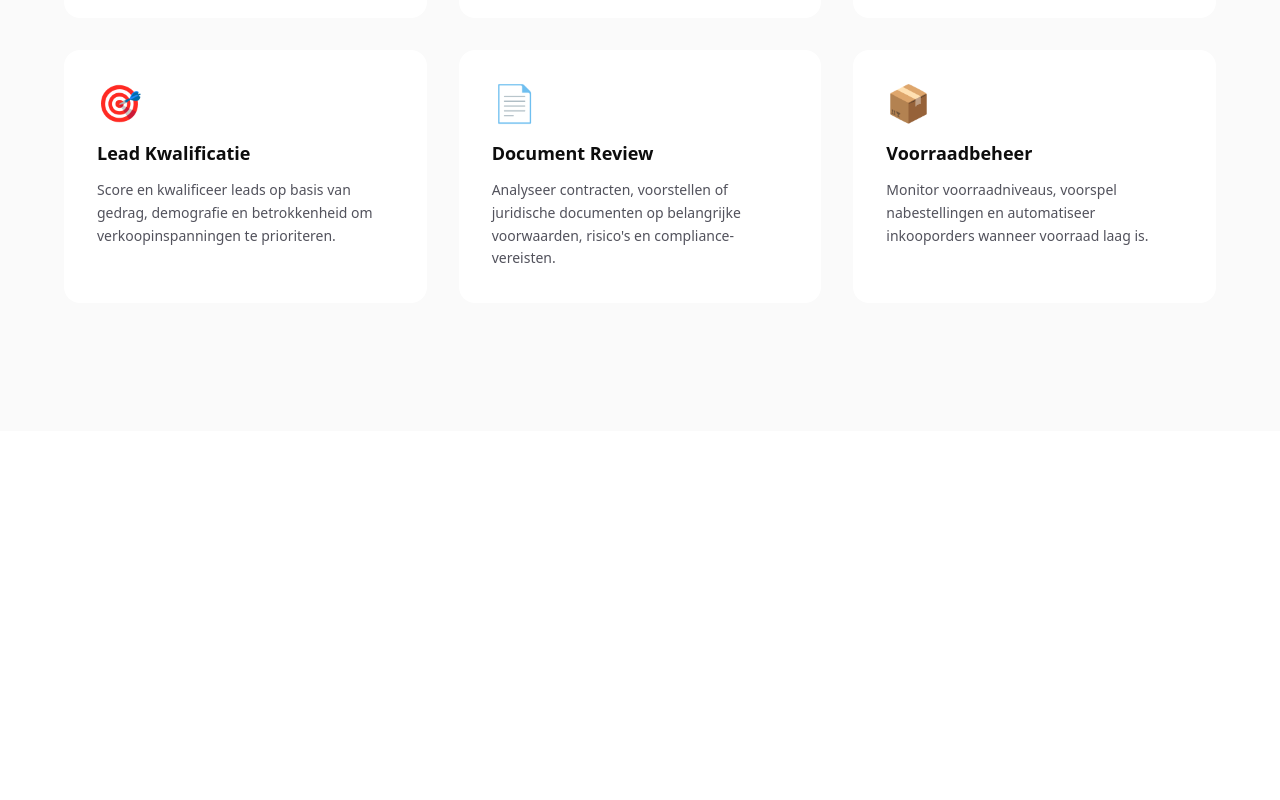
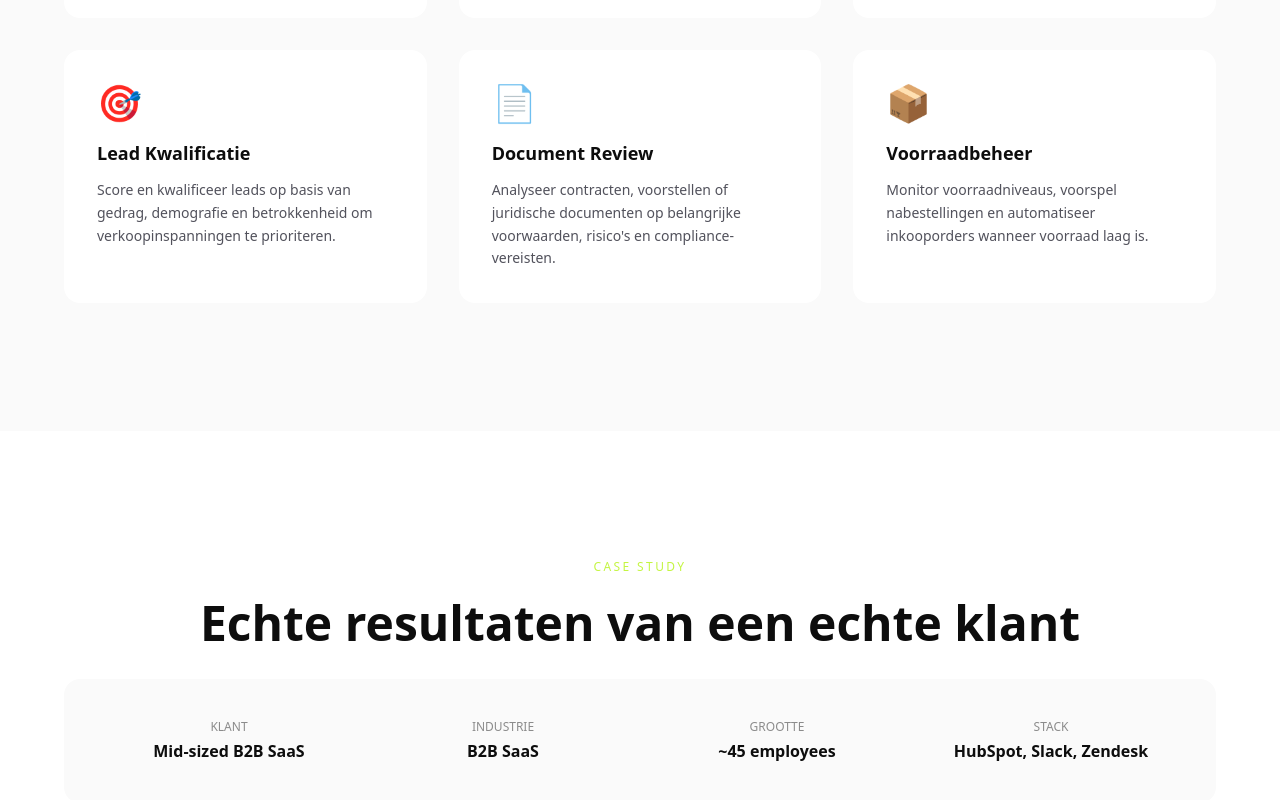
Before and after one commit to Jarno97/jsolutions, a Next.js app: page /ai-agents in a window 1280 px wide. Shown: the part 1982-2782 px from the top of the page. Before the commit the page ends 2413 px from the top, so only its background shows below. Built offline with nearby package versions, Linux system fonts and the light colour scheme.

Commit message:
Add case study section to AI Agents page

```diff
--- a/src/app/ai-agents/page.tsx
+++ b/src/app/ai-agents/page.tsx
@@ -2,6 +2,7 @@ import type { Metadata } from "next";
 import ServiceHero from "@/components/ServiceHero";
 import WhatIsIt from "@/components/WhatIsIt";
 import UseCases from "@/components/UseCases";
+import CaseStudy from "@/components/CaseStudy";
 
 export const metadata: Metadata = {
   title: "AI Agents | Intelligent Automation",
@@ -53,6 +54,26 @@ const aiAgentsUseCases = [
   },
 ];
 
+const aiAgentsCaseStudy = {
+  client: "Mid-sized B2B SaaS",
+  industry: "B2B SaaS",
+  size: "~45 employees",
+  challenge: "Support inbox overwhelmed with repetitive questions. 40% of tickets misrouted to wrong team. Sales team manually qualifying every inbound lead. Operations staff spending hours on CRM data cleanup. Slow response times impacting customer satisfaction. The company was hiring to keep up with demand.",
+  challengeNl: "Support inbox overspoeld met repetitieve vragen. 40% van de tickets verkeerd gerouteerd naar verkeerde team. Verkoopteam handmatig elke inkomende lead kwalificeerde. Operations medewerkers uren bezig met CRM data opschonen. Trage reactietijden die klanttevredenheid beïnvloedden. Het bedrijf huurde extra mensen om de vraag bij te benen.",
+  solution: "We deployed a custom AI Agent integrated with HubSpot, Slack, and Zendesk. The agent handles customer support triage, lead qualification, data processing, and internal workflow automation. Implementation took 4 weeks with no changes to existing software stack.",
+  solutionNl: "We implementeerden een aangepaste AI Agent geïntegreerd met HubSpot, Slack en Zendesk. De agent afhandeling klantenservice triagem, lead kwalificatie, data verwerking en interne workflow automatisering. Implementatie duurde 4 weken zonder wijzigingen in bestaande software stack.",
+  results: [
+    { label: "Tickets automated", labelNl: "Tickets geautomatiseerd", value: "62%" },
+    { label: "Response time ↓", labelNl: "Reactietijd ↓", value: "43%" },
+    { label: "SQL increase", labelNl: "SQL toename", value: "28%" },
+    { label: "CRM hours saved", labelNl: "CRM uren bespaard", value: "15h/wk" },
+    { label: "CSAT improvement", labelNl: "CSAT verbetering", value: "91%" },
+    { label: "Annual savings", labelNl: "Jaarlijkse besparing", value: "$120K" },
+  ],
+  impact: "Instead of acting as a chatbot, the AI Agent functioned as a digital operations employee. It made decisions based on context, executed multi-step workflows across tools, improved continuously from real interactions, and operated 24/7 without supervision. The team shifted from reactive manual work to higher-value strategic tasks.",
+  impactNl: "In plaats van te fungeren als chatbot, functioneerde de AI Agent als een digitale operations medewerker. Het nam beslissingen op basis van context, voerde multi-stap workflows uit over tools, verbeterde continu door echte interacties en werkte 24/7 zonder supervisie. Het team schakelde van reactief handmatig werk naar hogere waarde strategische taken.",
+};
+
 export default function AIAgentsPage() {
   return (
     <main className="min-h-screen bg-white dark:bg-charcoal">
@@ -86,6 +107,8 @@ Ze integreren met je bestaande tools en systemen en leren van data en interactie
       />
 
       <UseCases useCases={aiAgentsUseCases} />
+
+      <CaseStudy {...aiAgentsCaseStudy} />
     </main>
   );
 }
--- /dev/null
+++ b/src/components/CaseStudy.tsx
@@ -0,0 +1,116 @@
+"use client";
+
+import FadeIn from "@/components/FadeIn";
+import { useLanguage } from "@/components/LanguageContext";
+
+interface CaseStudyProps {
+  client: string;
+  industry: string;
+  size: string;
+  challenge: string;
+  challengeNl: string;
+  solution: string;
+  solutionNl: string;
+  results: { label: string; labelNl: string; value: string }[];
+  impact: string;
+  impactNl: string;
+}
+
+export default function CaseStudy({
+  client,
+  industry,
+  size,
+  challenge,
+  challengeNl,
+  solution,
+  solutionNl,
+  results,
+  impact,
+  impactNl,
+}: CaseStudyProps) {
+  const { t } = useLanguage();
+
+  return (
+    <section className="py-20 md:py-32 px-4 md:px-6 bg-white dark:bg-charcoal">
+      <FadeIn>
+        <div className="max-w-6xl mx-auto">
+          <p className="font-mono text-xs tracking-[0.2em] uppercase text-lime text-center mb-6">
+            {t("Case Study", "Case Study")}
+          </p>
+          <h2 className="text-3xl md:text-5xl font-bold text-center text-charcoal dark:text-white mb-6 md:mb-8">
+            {t("Real results from a real client", "Echte resultaten van een echte klant")}
+          </h2>
+
+          {/* Client info */}
+          <div className="bg-zinc-50 dark:bg-charcoal-light rounded-2xl p-6 md:p-10 mb-12">
+            <div className="grid grid-cols-2 md:grid-cols-4 gap-6 text-center">
+              <div>
+                <p className="font-mono text-xs text-concrete uppercase mb-1">{t("Client", "Klant")}</p>
+                <p className="font-bold text-charcoal dark:text-white">{client}</p>
+              </div>
+              <div>
+                <p className="font-mono text-xs text-concrete uppercase mb-1">{t("Industry", "Industrie")}</p>
+                <p className="font-bold text-charcoal dark:text-white">{industry}</p>
+              </div>
+              <div>
+                <p className="font-mono text-xs text-concrete uppercase mb-1">{t("Size", "Grootte")}</p>
+                <p className="font-bold text-charcoal dark:text-white">{size}</p>
+              </div>
+              <div>
+                <p className="font-mono text-xs text-concrete uppercase mb-1">{t("Stack", "Stack")}</p>
+                <p className="font-bold text-charcoal dark:text-white">HubSpot, Slack, Zendesk</p>
+              </div>
+            </div>
+          </div>
+
+          <div className="grid md:grid-cols-2 gap-12 md:gap-20">
+            {/* Challenge */}
+            <div>
+              <h3 className="font-mono text-xs tracking-[0.2em] uppercase text-amber-500 mb-4">
+                {t("The Challenge", "De Uitdaging")}
+              </h3>
+              <p className="text-zinc-600 dark:text-zinc-400 leading-relaxed">
+                {t(challenge, challengeNl)}
+              </p>
+            </div>
+
+            {/* Solution */}
+            <div>
+              <h3 className="font-mono text-xs tracking-[0.2em] uppercase text-lime mb-4">
+                {t("The Solution", "De Oplossing")}
+              </h3>
+              <p className="text-zinc-600 dark:text-zinc-400 leading-relaxed">
+                {t(solution, solutionNl)}
+              </p>
+            </div>
+          </div>
+
+          {/* Results */}
+          <div className="mt-16">
+            <h3 className="font-mono text-xs tracking-[0.2em] uppercase text-lime text-center mb-8">
+              {t("Results after 90 days", "Resultaten na 90 dagen")}
+            </h3>
+            <div className="grid grid-cols-2 md:grid-cols-3 lg:grid-cols-6 gap-6">
+              {results.map((result, index) => (
+                <div key={index} className="text-center p-4 rounded-xl bg-zinc-50 dark:bg-charcoal-light">
+                  <p className="text-3xl md:text-4xl font-bold text-lime mb-2">{result.value}</p>
+                  <p className="text-xs md:text-sm text-concrete font-mono">{t(result.label, result.labelNl)}</p>
+                </div>
+              ))}
+            </div>
+          </div>
+
+          {/* Impact */}
+          <div className="mt-16 p-8 md:p-10 rounded-2xl bg-charcoal dark:bg-white">
+            <h3 className="font-mono text-xs tracking-[0.2em] uppercase text-lime mb-4">
+              {t("Business Impact", "Business Impact")}
+            </h3>
+            <p className="text-zinc-300 dark:text-zinc-600 leading-relaxed text-lg">
+              {t(impact, impactNl)}
+            </p>
+          </div>
+        </div>
+      </FadeIn>
+    </section>
+  );
+}
```
